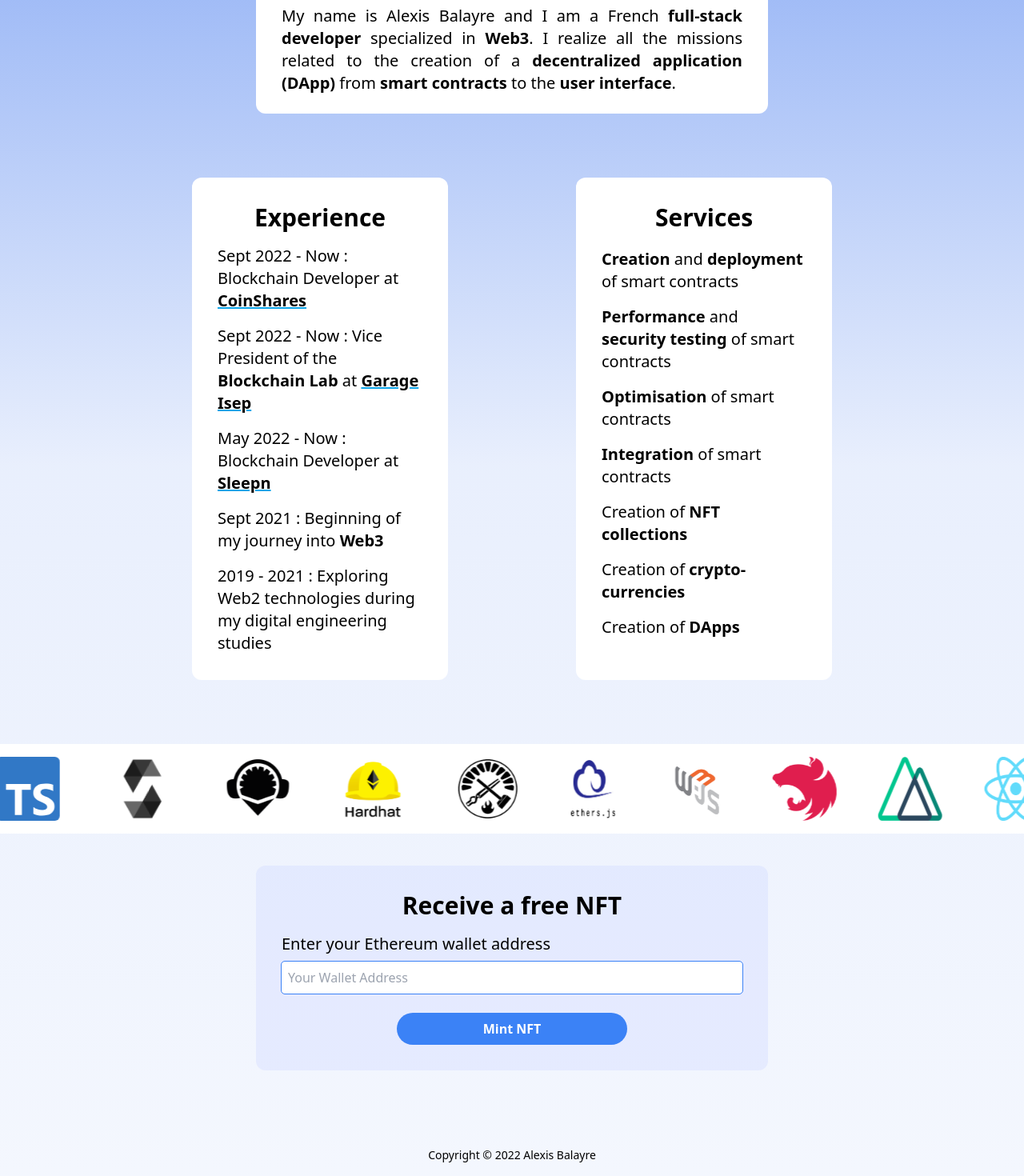
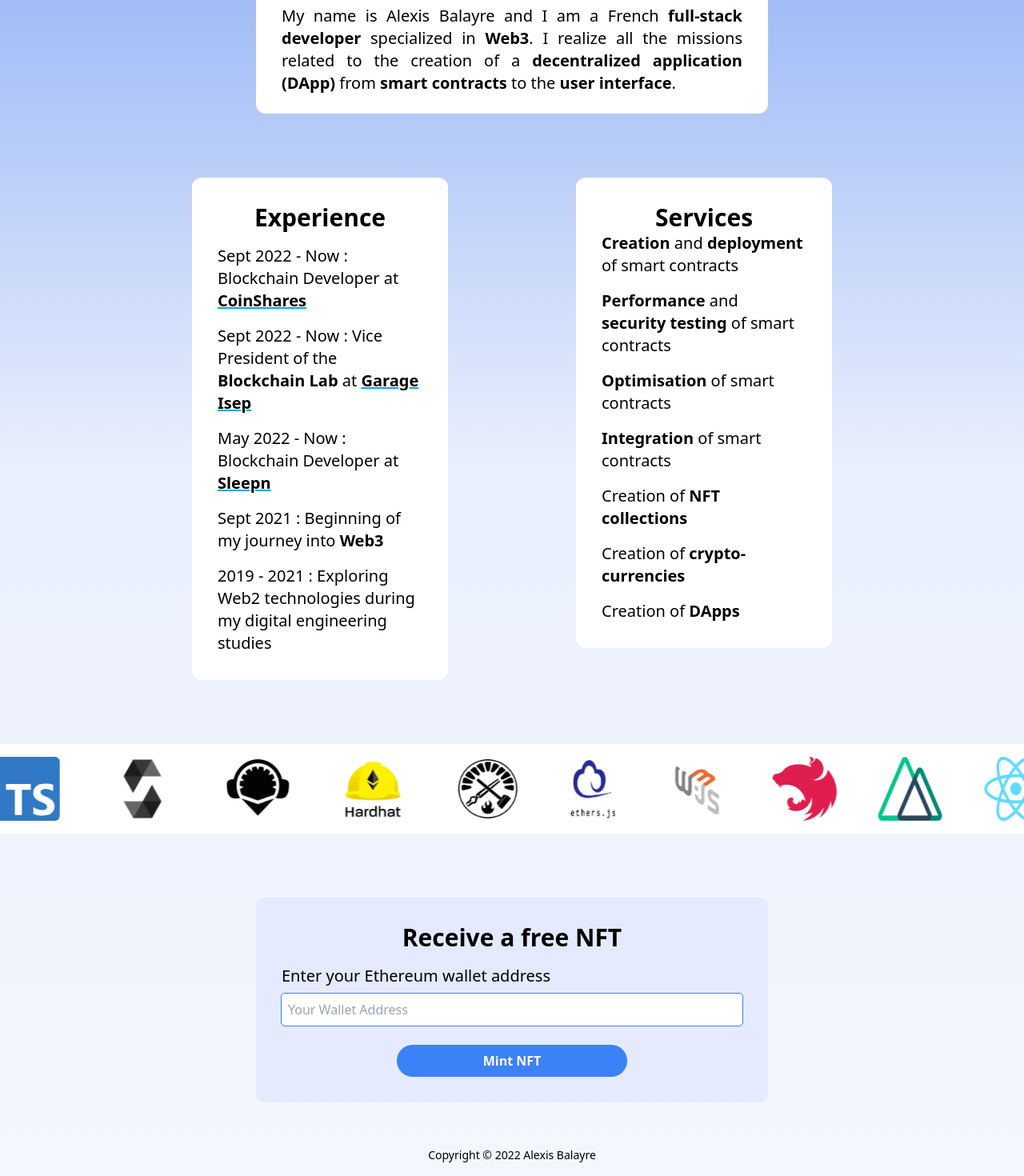
Before and after one commit to AlexisBal/portfolio-perso, a Nuxt app: page / in a window 1280 px wide. Shown: the part 306-1776 px from the top of the page at 80% size. Built offline with nearby package versions, Linux system fonts and the light colour scheme.

Commit message:
last version

```diff
--- a/app.vue
+++ b/app.vue
@@ -80,7 +80,7 @@
           <p class="lg:text-xl md:text-xl text-lg text-left font-medium mt-4">2019 - 2021 : Exploring Web2 technologies during my digital engineering studies</p>
         </div>
       </div>
-      <div class="md:mt-10 lg:mt-0 bg-white grid p-6 md:p-8 lg:p-8 mr-8 ml-8 mt-10 md:mt-4 rounded-xl lg:w-full lg:ml-20 lg:mr-20 md:ml-20 md:mr-20">
+      <div class="md:mt-10 md:mb-10 lg:mt-0 bg-white grid p-6 md:p-8 lg:p-8 mr-8 ml-8 mt-10 md:mt-4 rounded-xl lg:w-full lg:ml-20 lg:mr-20 md:ml-20 md:mr-20">
         <p class="lg:text-3xl text-2xl font-bold text-center">Services</p>
         <div>
           <p class="lg:text-xl md:text-xl text-lg text-left font-medium mt-4 md:mt-0"><a class="lg:text-xl md:text-xl text-lg  font-bold">Creation</a> and <a class="lg:text-xl md:text-xl text-lg  font-bold">deployment</a> of smart contracts</p>
@@ -123,7 +123,7 @@
       </div>
     </div>
 
-    <div class="mt-10 grid bg-indigo-200/30 ml-8 mr-8 lg:w-3/6 h-fit mb-10 lg:mb-20 p-6 md:p-8 rounded-xl justify-self-center">
+    <div class="md:mt-20 mt-10 grid bg-indigo-200/30 ml-8 mr-8 lg:w-3/6 h-fit mb-5 md:mb-10 p-6 md:p-8 rounded-xl justify-self-center">
       <ModalTxProgress class="hidden absolute left-1/2 transform -translate-x-1/2 -translate-y-1/4" id="modal" />
       <p class="lg:text-3xl text-2xl font-bold text-center ">Receive a free NFT</p>
       <p class="lg:text-xl md:text-xl text-lg mt-4 font-medium text-left">Enter your Ethereum wallet address</p>
```
